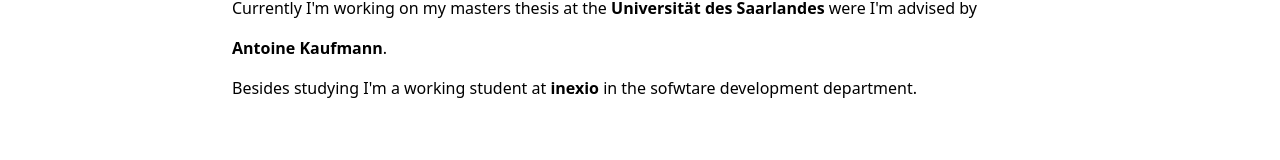
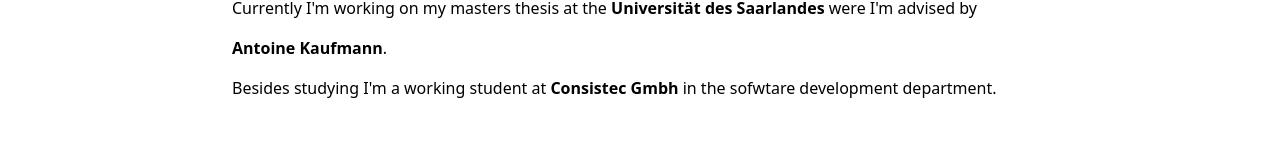
Before and after one commit to q713/q713.github.io, a React (Create React App) app: page / in a window 1280 px wide. Shown: the part 300-460 px from the top of the page. Built offline with nearby package versions, Linux system fonts and the light colour scheme.

Commit message:
changed employment status

```diff
--- a/src/components/Home.tsx
+++ b/src/components/Home.tsx
@@ -13,7 +13,7 @@
                 <p>Hello I'm Jakob. Im a german computer science and working student.</p>
                 <p>Currently I'm working on my masters thesis at the <a className="font-bold" href="https://www.uni-saarland.de/start.html">Universität des Saarlandes</a> were I'm advised by</p>
                 <p><a className="font-bold" href="https://people.mpi-sws.org/~antoinek/index.html">Antoine Kaufmann</a>.</p>
-                <p>Besides studying I'm a working student at <a className="font-bold" href="https://www.inexio.net/">inexio</a> in the sofwtare development department.</p>
+                <p>Besides studying I'm a working student at <a className="font-bold" href="https://www.consistec.de/">Consistec Gmbh</a> in the sofwtare development department.</p>
 
                 <p className="mt-10">Below you can see some of my projects.</p>
 
```
